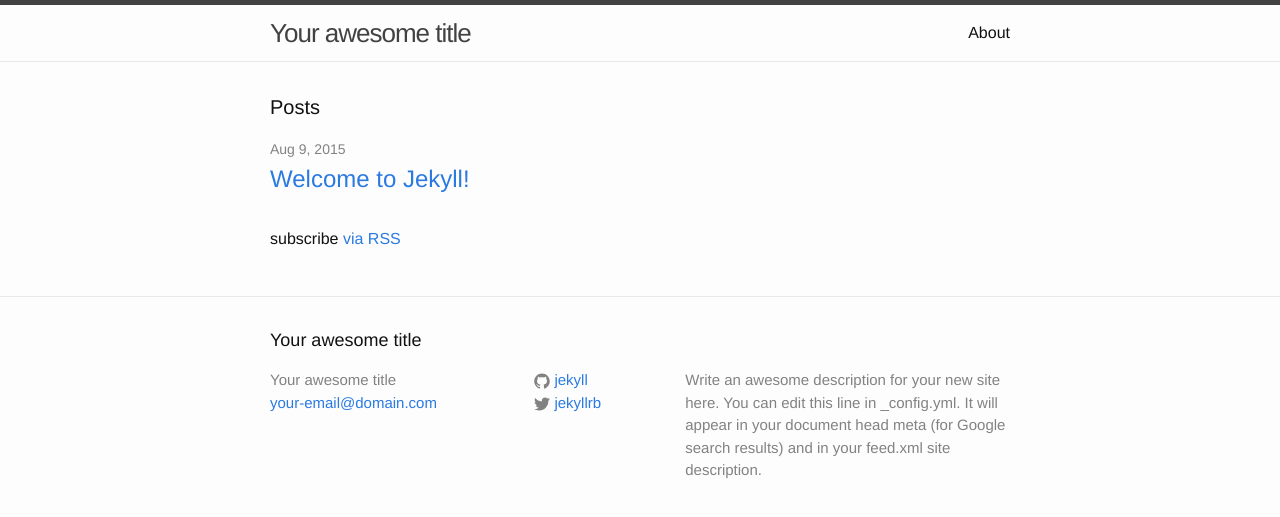
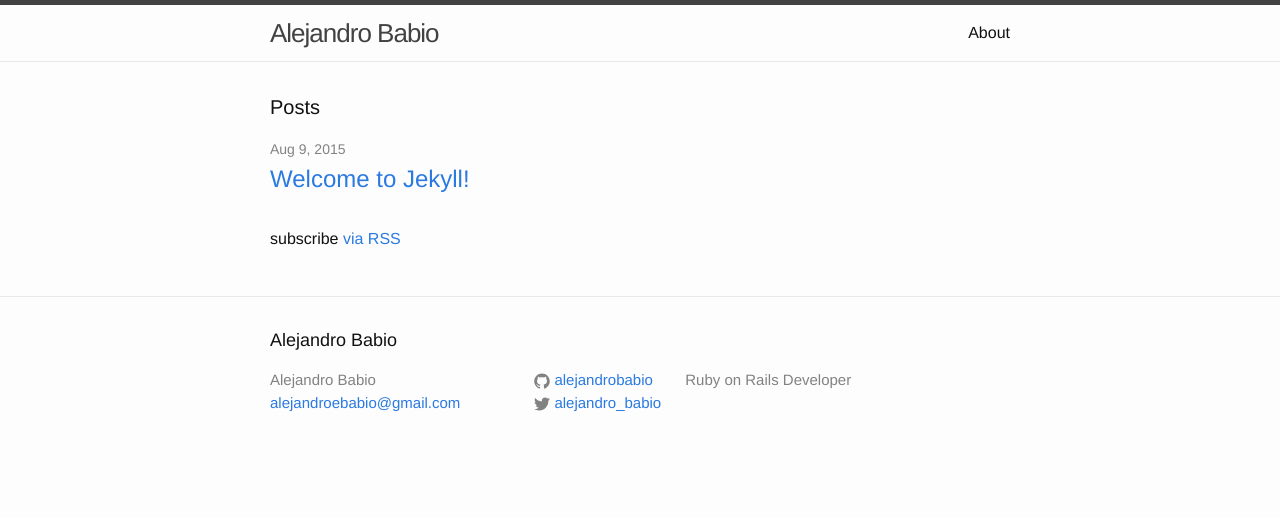
Before and after one commit to alejandrobabio/alejandrobabio.github.io, a Jekyll site: the page built from index.html, in a window 1280 px wide. Shown: the top 517 px of the page. Built offline with Jekyll 4.4.1, drawn with Linux system fonts in a browser that asks for light colours.

Commit message:
update config

```diff
--- a/_config.yml
+++ b/_config.yml
@@ -1,14 +1,12 @@
 # Site settings
-title: Your awesome title
-email: your-email@domain.com
+title: Alejandro Babio
+email: alejandroebabio@gmail.com
 description: > # this means to ignore newlines until "baseurl:"
-  Write an awesome description for your new site here. You can edit this
-  line in _config.yml. It will appear in your document head meta (for
-  Google search results) and in your feed.xml site description.
+  Ruby on Rails Developer
 baseurl: "" # the subpath of your site, e.g. /blog/
-url: "http://yourdomain.com" # the base hostname & protocol for your site
-twitter_username: jekyllrb
-github_username:  jekyll
+url: "http://alejandrobabio.github.com" # the base hostname & protocol for your site
+twitter_username: alejandro_babio
+github_username:  alejandrobabio
 
 # Build settings
 markdown: kramdown
```
